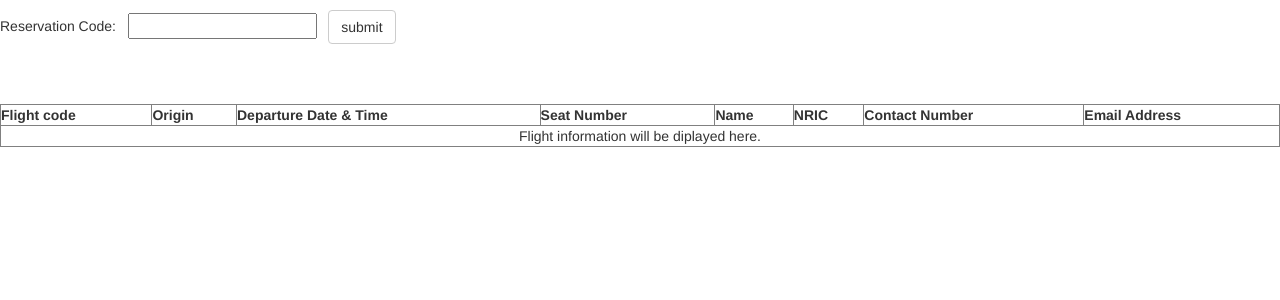
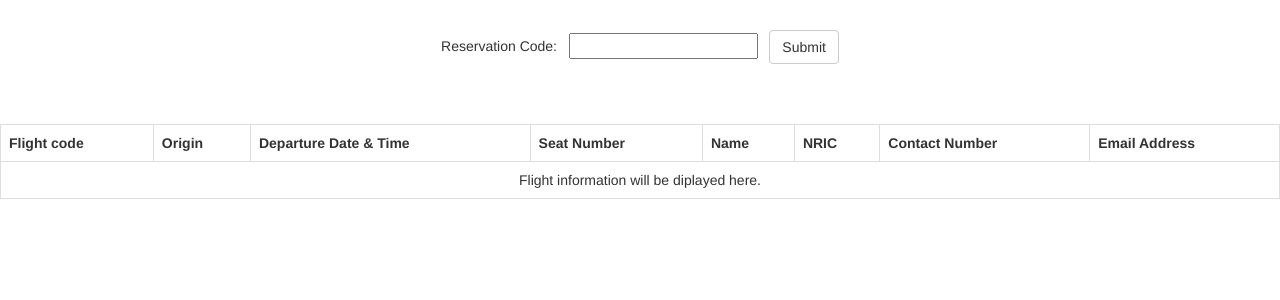
Before and after one commit to GreenBagel/PK9L4E, a PHP site: page /FrontEnd/retrieveFlight.php in a window 1280 px wide. Shown: the part 50-350 px from the top of the page. Run offline with PHP 8.4, Linux system fonts and the light colour scheme.

Commit message:
Retrieve Flight Changes
- Page is a lot prettier :D

```diff
--- a/FrontEnd/retrieveFlight.php
+++ b/FrontEnd/retrieveFlight.php
@@ -25,15 +25,18 @@
     ?>
 
     <!-- Form -->
+    <br/>
+    <div align = 'center'>
     <form class="form-inline form-horizontal" role="form" action="retrieveFlight.php" method="post">
     	Reservation Code: &nbsp
     	<input type="text" name="code"> &nbsp
-    	<input type="submit" class="btn btn-default" value="submit">
+    	<input type="submit" class="btn btn-default" value="Submit">
     </form>
+	</div>
 
     <br/> <br/> <br/>
 
-     <table border="1">
+     <table border="1" class="table table-bordered">
 
      		<!-- Flight Code -->
             <tr>
```
